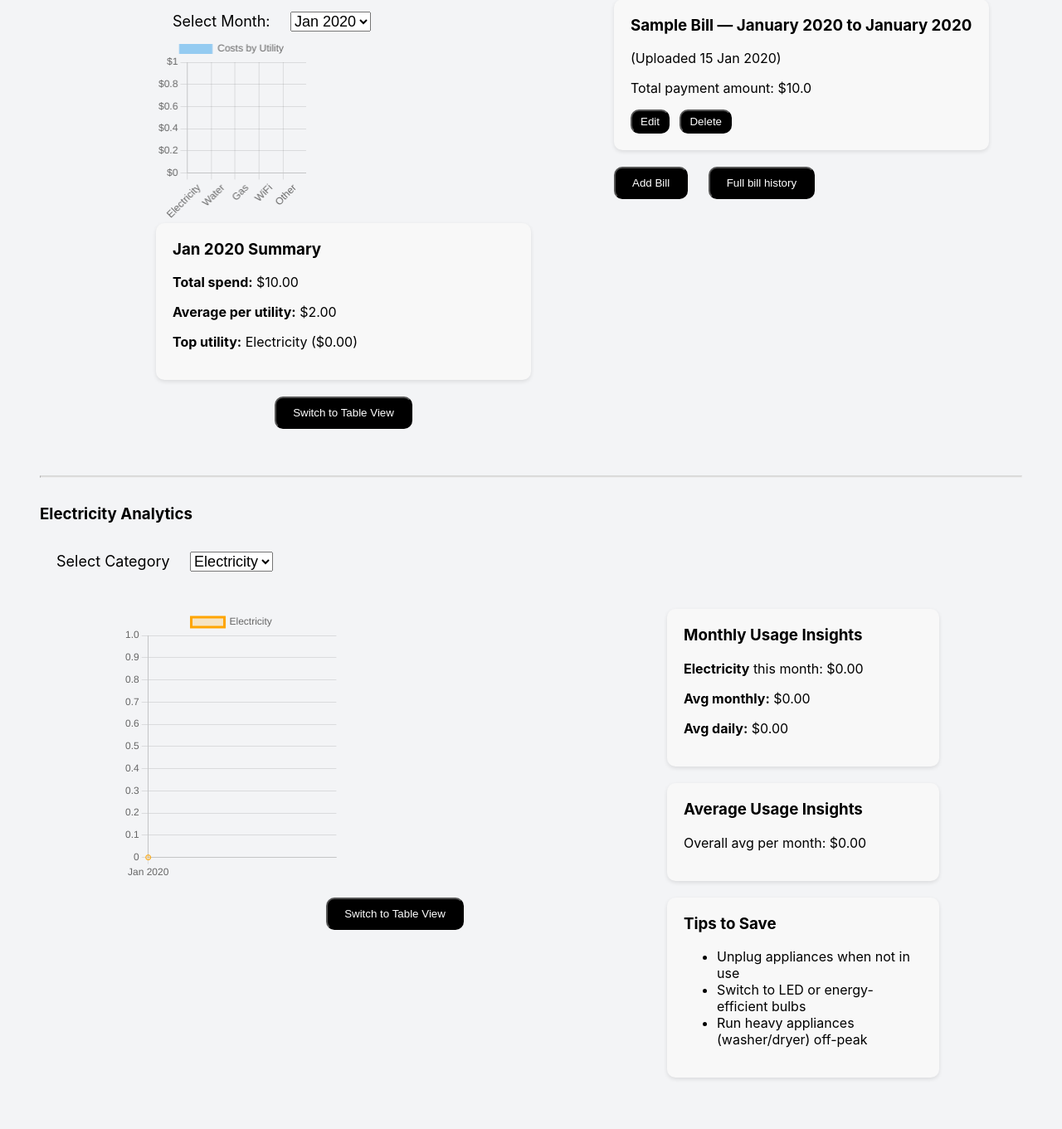
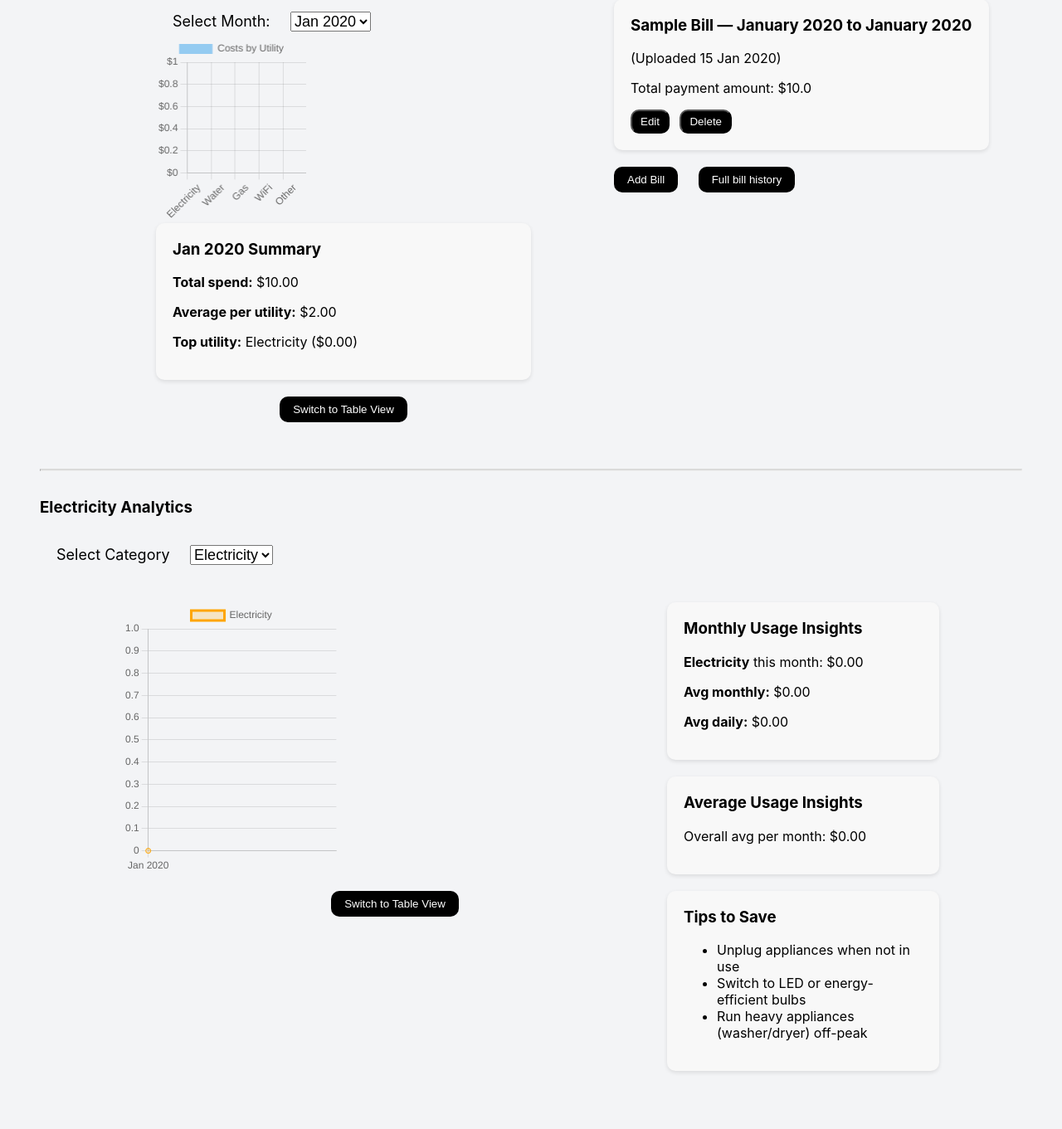
Before and after one commit to rishonjose/CITS3403-Project, a Flask app: page /vis in a window 1280 px wide. Shown: the part 614-1975 px from the top of the page at 83% size. After the commit the page ends 1908 px from the top, so only its background shows below. Run offline with Flask 3, Linux system fonts and the light colour scheme; a user stored in the database is signed in; tables that the repository leaves empty hold one stand-in row (values such as "Sample post"); some libraries are stand-ins or nearby versions.

Commit message:
updated visualisedata button style

```diff
--- a/app/templates/visualiseDataPage.html
+++ b/app/templates/visualiseDataPage.html
@@ -149,7 +149,7 @@
             <!-- Monthly Summary Card -->
             <div id="monthlySummary" class="card"></div>
             <div class="Tables">
-                <button class="button" onclick="toggleMonthlyView()">Switch to Table View</button>
+                <button class="button0" onclick="toggleMonthlyView()">Switch to Table View</button>
             </div>
             <div id="monthlyTable" class="Tables" style="display: none;">
                 <table class="Tables-collapse">
@@ -198,8 +198,8 @@
             <p>No bills found—try uploading one!</p>
             {% endfor %}
 
-            <button class="button" style="margin-right:20px" onclick="window.location.href='{{ url_for('uploadpage') }}'">Add Bill</button>
-            <button class="button" onclick="window.location.href='{{ url_for('bill_history') }}'">Full bill history</button>
+            <button class="button0" style="margin-right:20px" onclick="window.location.href='{{ url_for('uploadpage') }}'">Add Bill</button>
+            <button class="button0" onclick="window.location.href='{{ url_for('bill_history') }}'">Full bill history</button>
         </aside>
     </div>
     <hr class="solid">
@@ -217,7 +217,7 @@
                 <div class="utility-chart" style="flex:2;">
                     <canvas id="utilityChart"></canvas>
                     <div class="Tables">
-                        <button class="button" onclick="toggleUtilityView()">Switch to Table View</button>
+                        <button class="button0" onclick="toggleUtilityView()">Switch to Table View</button>
                     </div>
                     <div id="utilityTable" class="Tables" style="display: none;">
                         <table class="Tables-collapse">
```
